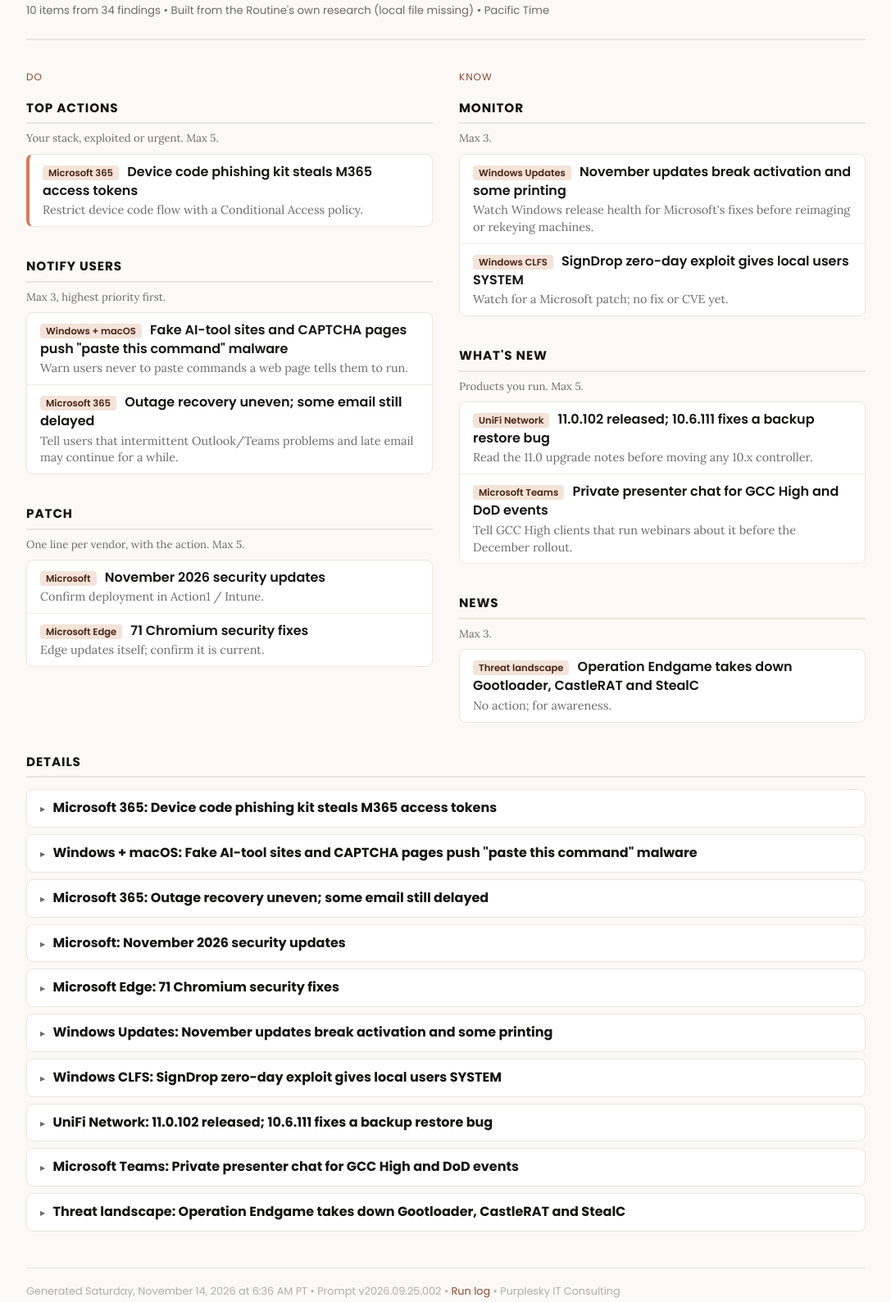
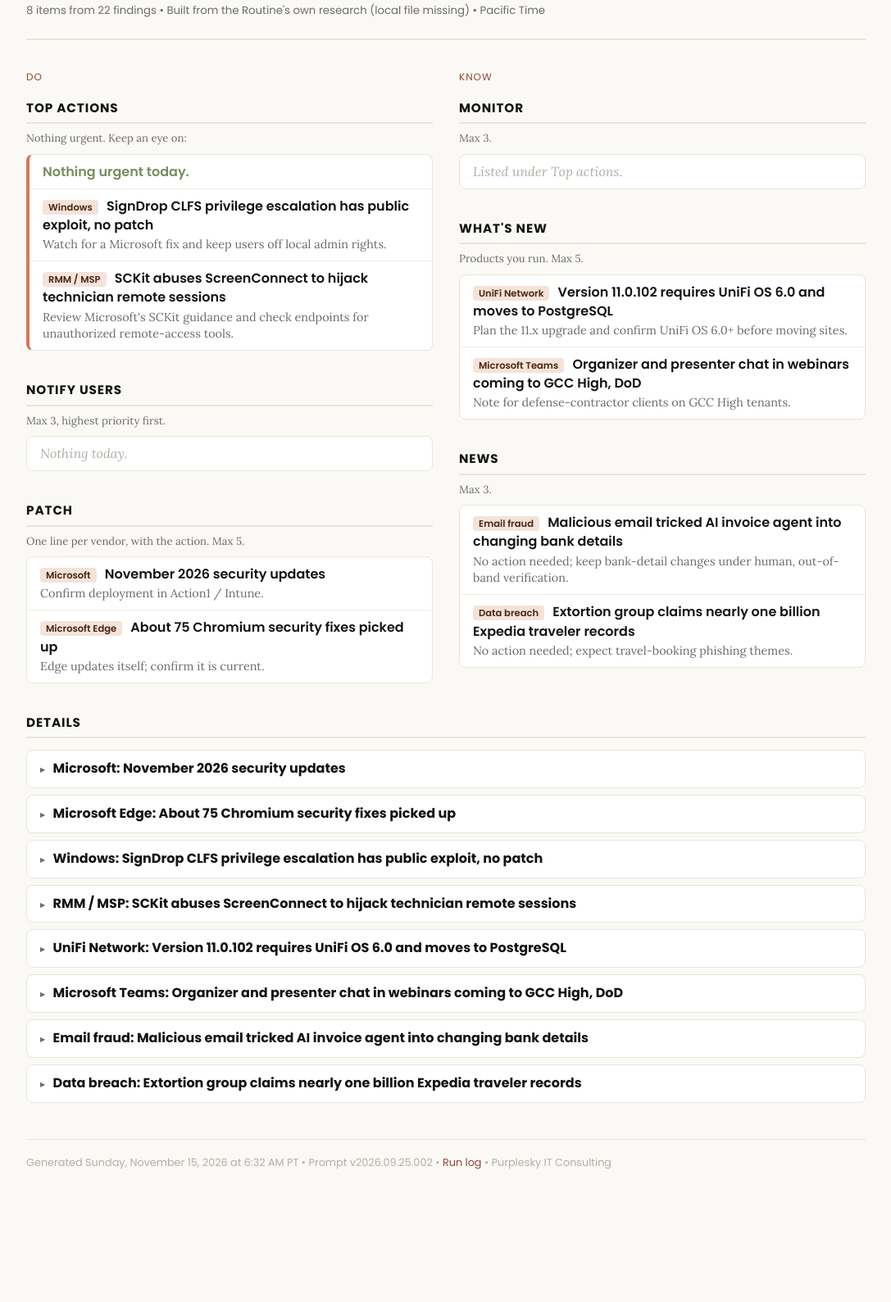
Before and after one commit to lcoppenr/PurpSkyPublic, a plain HTML site: page News/index.html in a window 1280 px wide. Shown: the part 107-1696 px from the top of the page at 82% size, without its empty margins (96-1183 px from the left). After the commit the page ends 1575 px from the top, so only its background shows below. Drawn offline with Linux system fonts and the light colour scheme.

Commit message:
briefing: 2026-11-15

```diff
--- a/News/index.html
+++ b/News/index.html
@@ -4,7 +4,7 @@
 <meta charset="UTF-8">
 <meta name="viewport" content="width=device-width, initial-scale=1.0">
 <meta name="robots" content="noindex, nofollow, noarchive">
-<title>Morning Briefing -- Saturday, November 14, 2026</title>
+<title>Morning Briefing -- Sunday, November 15, 2026</title>
 <link rel="preconnect" href="https://fonts.googleapis.com">
 <link rel="preconnect" href="https://fonts.gstatic.com" crossorigin>
 <link href="https://fonts.googleapis.com/css2?family=Poppins:wght@400;600;700&family=Lora:ital,wght@0,400;0,600;1,400&display=swap" rel="stylesheet">
@@ -14,40 +14,38 @@
 <main class="briefing-content">
 
 <div class="page-header">
-  <h1>Morning Briefing -- Saturday, November 14, 2026</h1>
-  <p class="page-meta">10 items from 34 findings &bull; Built from the Routine's own research (local file missing) &bull; Pacific Time</p>
+  <h1>Morning Briefing -- Sunday, November 15, 2026</h1>
+  <p class="page-meta">8 items from 22 findings &bull; Built from the Routine's own research (local file missing) &bull; Pacific Time</p>
 </div>
 
 <div class="brief-cols">
   <div class="brief-col">
     <p class="brief-coltitle">Do</p>
-    <div class="brief-sec"><h2>Top actions</h2><p class="brief-rule">Your stack, exploited or urgent. Max 5.</p><ul class="brief-lines"><li><span class="brief-tag">Microsoft 365</span> <a href="#item-1" class="brief-hl">Device code phishing kit steals M365 access tokens</a> <span class="brief-act">Restrict device code flow with a Conditional Access policy.</span></li></ul></div>
-    <div class="brief-sec"><h2>Notify users</h2><p class="brief-rule">Max 3, highest priority first.</p><ul class="brief-lines"><li><span class="brief-tag">Windows + macOS</span> <a href="#item-2" class="brief-hl">Fake AI-tool sites and CAPTCHA pages push "paste this command" malware</a> <span class="brief-act">Warn users never to paste commands a web page tells them to run.</span></li><li><span class="brief-tag">Microsoft 365</span> <a href="#item-3" class="brief-hl">Outage recovery uneven; some email still delayed</a> <span class="brief-act">Tell users that intermittent Outlook/Teams problems and late email may continue for a while.</span></li></ul></div>
-    <div class="brief-sec"><h2>Patch</h2><p class="brief-rule">One line per vendor, with the action. Max 5.</p><ul class="brief-lines"><li><span class="brief-tag">Microsoft</span> <a href="#item-4" class="brief-hl">November 2026 security updates</a> <span class="brief-act">Confirm deployment in Action1 / Intune.</span></li><li><span class="brief-tag">Microsoft Edge</span> <a href="#item-5" class="brief-hl">71 Chromium security fixes</a> <span class="brief-act">Edge updates itself; confirm it is current.</span></li></ul></div>
+    <div class="brief-sec"><h2>Top actions</h2><p class="brief-rule">Nothing urgent. Keep an eye on:</p><ul class="brief-lines"><li><span class="brief-quiet">Nothing urgent today.</span></li><li><span class="brief-tag">Windows</span> <a href="#item-3" class="brief-hl">SignDrop CLFS privilege escalation has public exploit, no patch</a> <span class="brief-act">Watch for a Microsoft fix and keep users off local admin rights.</span></li><li><span class="brief-tag">RMM / MSP</span> <a href="#item-4" class="brief-hl">SCKit abuses ScreenConnect to hijack technician remote sessions</a> <span class="brief-act">Review Microsoft's SCKit guidance and check endpoints for unauthorized remote-access tools.</span></li></ul></div>
+    <div class="brief-sec"><h2>Notify users</h2><p class="brief-rule">Max 3, highest priority first.</p><ul class="brief-lines"><li class="brief-empty">Nothing today.</li></ul></div>
+    <div class="brief-sec"><h2>Patch</h2><p class="brief-rule">One line per vendor, with the action. Max 5.</p><ul class="brief-lines"><li><span class="brief-tag">Microsoft</span> <a href="#item-1" class="brief-hl">November 2026 security updates</a> <span class="brief-act">Confirm deployment in Action1 / Intune.</span></li><li><span class="brief-tag">Microsoft Edge</span> <a href="#item-2" class="brief-hl">About 75 Chromium security fixes picked up</a> <span class="brief-act">Edge updates itself; confirm it is current.</span></li></ul></div>
   </div>
   <div class="brief-col">
     <p class="brief-coltitle">Know</p>
-    <div class="brief-sec"><h2>Monitor</h2><p class="brief-rule">Max 3.</p><ul class="brief-lines"><li><span class="brief-tag">Windows Updates</span> <a href="#item-6" class="brief-hl">November updates break activation and some printing</a> <span class="brief-act">Watch Windows release health for Microsoft's fixes before reimaging or rekeying machines.</span></li><li><span class="brief-tag">Windows CLFS</span> <a href="#item-7" class="brief-hl">SignDrop zero-day exploit gives local users SYSTEM</a> <span class="brief-act">Watch for a Microsoft patch; no fix or CVE yet.</span></li></ul></div>
-    <div class="brief-sec"><h2>What's New</h2><p class="brief-rule">Products you run. Max 5.</p><ul class="brief-lines"><li><span class="brief-tag">UniFi Network</span> <a href="#item-8" class="brief-hl">11.0.102 released; 10.6.111 fixes a backup restore bug</a> <span class="brief-act">Read the 11.0 upgrade notes before moving any 10.x controller.</span></li><li><span class="brief-tag">Microsoft Teams</span> <a href="#item-9" class="brief-hl">Private presenter chat for GCC High and DoD events</a> <span class="brief-act">Tell GCC High clients that run webinars about it before the December rollout.</span></li></ul></div>
-    <div class="brief-sec"><h2>News</h2><p class="brief-rule">Max 3.</p><ul class="brief-lines"><li><span class="brief-tag">Threat landscape</span> <a href="#item-10" class="brief-hl">Operation Endgame takes down Gootloader, CastleRAT and StealC</a> <span class="brief-act">No action; for awareness.</span></li></ul></div>
+    <div class="brief-sec"><h2>Monitor</h2><p class="brief-rule">Max 3.</p><ul class="brief-lines"><li class="brief-empty">Listed under Top actions.</li></ul></div>
+    <div class="brief-sec"><h2>What's New</h2><p class="brief-rule">Products you run. Max 5.</p><ul class="brief-lines"><li><span class="brief-tag">UniFi Network</span> <a href="#item-5" class="brief-hl">Version 11.0.102 requires UniFi OS 6.0 and moves to PostgreSQL</a> <span class="brief-act">Plan the 11.x upgrade and confirm UniFi OS 6.0+ before moving sites.</span></li><li><span class="brief-tag">Microsoft Teams</span> <a href="#item-6" class="brief-hl">Organizer and presenter chat in webinars coming to GCC High, DoD</a> <span class="brief-act">Note for defense-contractor clients on GCC High tenants.</span></li></ul></div>
+    <div class="brief-sec"><h2>News</h2><p class="brief-rule">Max 3.</p><ul class="brief-lines"><li><span class="brief-tag">Email fraud</span> <a href="#item-7" class="brief-hl">Malicious email tricked AI invoice agent into changing bank details</a> <span class="brief-act">No action needed; keep bank-detail changes under human, out-of-band verification.</span></li><li><span class="brief-tag">Data breach</span> <a href="#item-8" class="brief-hl">Extortion group claims nearly one billion Expedia traveler records</a> <span class="brief-act">No action needed; expect travel-booking phishing themes.</span></li></ul></div>
   </div>
 </div>
 
 <div class="section-details">
   <h2>Details</h2>
-  <details class="item" id="item-1"><summary class="item-header"><span class="item-title">Microsoft 365: Device code phishing kit steals M365 access tokens</span></summary><div class="item-body"><p>KnowBe4 analyzed a kit that starts a Microsoft device code authorization in advance and sends victims through a fake verification page to a genuine Microsoft sign-in. Approving it gives the attacker access and refresh tokens, which open Graph data such as email and files. KnowBe4 also recommends watching sign-ins for device code requests from the Microsoft Authentication Broker client ID and keeping AiTM detections active.</p><p><a href="https://blog.knowbe4.com/the-hidden-relay-inside-a-device-code-phishing-kit-that-never-shows-the-code" target="_blank" class="src">Source 1 &rarr;</a></p></div></details>
-  <details class="item" id="item-2"><summary class="item-header"><span class="item-title">Windows + macOS: Fake AI-tool sites and CAPTCHA pages push "paste this command" malware</span></summary><div class="item-body"><p>Researchers found 186 lookalike domains posing as AI tools that send users to ClickFix-style lures, browser-hijacking malware and malicious extensions; the campaign is active. A separate active campaign shows Mac users a fake CAPTCHA asking them to paste a command into Terminal, which installs the DownTheDRAIN infostealer. Both depend on the user running the command, so there is no patch.</p><p><a href="https://thehackernews.com/2026/11/186-fake-ai-domains-redirect-users-to.html" target="_blank" class="src">Source 1 &rarr;</a> &bull; <a href="https://isc.sans.edu/diary/rss/33518" target="_blank" class="src">Source 2 &rarr;</a></p></div></details>
-  <details class="item" id="item-3"><summary class="item-header"><span class="item-title">Microsoft 365: Outage recovery uneven; some email still delayed</span></summary><div class="item-body"><p>Microsoft incident MO1550821 began November 12 and left customers unable to reach Exchange Online, Teams, SharePoint Online, M365 Copilot and Defender XDR; Microsoft reports no sign of malicious activity. As of November 13 mail queues were close to normal and Microsoft had extended the email timeout window to 48 hours, but some users still saw intermittent access problems and delayed email. MSPs report recovery is uneven across tenants, and the outage also broke OpenAI and Anthropic connectors to M365.</p><p><a href="https://www.bleepingcomputer.com/news/microsoft/massive-microsoft-365-outage-disrupts-outlook-teams-copilot-worldwide/" target="_blank" class="src">Source 1 &rarr;</a> &bull; <a href="https://www.channele2e.com/news/microsoft-365-recovery-progresses-but-msps-face-an-uneven-return-to-service" target="_blank" class="src">Source 2 &rarr;</a></p></div></details>
-  <details class="item" id="item-4"><summary class="item-header"><span class="item-title">Microsoft: November 2026 security updates</span></summary><div class="item-body"><p>Microsoft added Microsoft Office to the update tables for several November CVEs, including a Windows Codecs Library remote code execution flaw (CVE-2026-113749), Graphics Kernel elevation-of-privilege bugs and an NTLM spoofing flaw (CVE-2026-121680). Windows updates also fix a Brotli decoder buffer overflow (CVE-2026-111497). The feeds give no exploitation status.</p><p><a href="https://msrc.microsoft.com/update-guide/vulnerability/CVE-2026-113749" target="_blank" class="src">Source 1 &rarr;</a> &bull; <a href="https://msrc.microsoft.com/update-guide/vulnerability/CVE-2026-111497" target="_blank" class="src">Source 2 &rarr;</a></p></div></details>
-  <details class="item" id="item-5"><summary class="item-header"><span class="item-title">Microsoft Edge: 71 Chromium security fixes</span></summary><div class="item-body"><p>MSRC ingested 71 Chromium CVEs (CVE-2026-125342 through CVE-2026-126922) for Edge, including use-after-free, type confusion and out-of-bounds write bugs. The fixes ship through Edge updates. The feed gives no exploitation status.</p><p><a href="https://msrc.microsoft.com/update-guide" target="_blank" class="src">Source 1 &rarr;</a></p></div></details>
-  <details class="item" id="item-6"><summary class="item-header"><span class="item-title">Windows Updates: November updates break activation and some printing</span></summary><div class="item-body"><p>After the November updates, activation, KMS configuration and product-key commands fail with error 0x80041008 on Windows 10/11 and Server 2019/2022/2025; machines already activated stay activated, and Microsoft says a fix is coming "over the coming days". Separately, printing can fail for documents containing zero-size images (hidden watermarks or layout images), most often Word documents printed through GDI (tracked as WI1549472). Neither issue has a published workaround.</p><p><a href="https://www.bleepingcomputer.com/news/microsoft/microsoft-confirms-windows-activation-failures-after-november-updates/" target="_blank" class="src">Source 1 &rarr;</a> &bull; <a href="https://www.bleepingcomputer.com/news/microsoft/microsoft-says-november-security-updates-cause-printing-issues/" target="_blank" class="src">Source 2 &rarr;</a></p></div></details>
-  <details class="item" id="item-7"><summary class="item-header"><span class="item-title">Windows CLFS: SignDrop zero-day exploit gives local users SYSTEM</span></summary><div class="item-body"><p>A researcher released public proof-of-concept code that abuses the CLFS authentication feature to escalate a local user to SYSTEM, and reports say it can also bypass Windows Defender protections. It was tested on Windows 11 26H2, and 25H2/26H1 and Server 2025 with CLFS authentication are in scope. No in-the-wild attacks have been reported, and it is not in CISA KEV.</p><p><a href="https://thehackernews.com/2026/11/new-signdrop-zero-day-exploit-turns.html" target="_blank" class="src">Source 1 &rarr;</a> &bull; <a href="https://www.bleepingcomputer.com/news/security/new-windows-signdrop-zero-day-gives-hackers-system-privileges/" target="_blank" class="src">Source 2 &rarr;</a></p></div></details>
-  <details class="item" id="item-8"><summary class="item-header"><span class="item-title">UniFi Network: 11.0.102 released; 10.6.111 fixes a backup restore bug</span></summary><div class="item-body"><p>UniFi Network Application 11.0.102 is a new major version that requires UniFi OS 6.0 or newer, and upgrades from 10.x include a PostgreSQL-related change. 10.6.111 is a bug-fix release that fixes restoring backups from 9.0.120 and 9.0.122. Ubiquiti now recommends moving self-hosted deployments to UniFi OS Server.</p><p><a href="https://community.ui.com/releases/UniFi-Network-Application-11-0-102/15b502c5-5ac6-4c96-8692-1f3616e46121" target="_blank" class="src">Source 1 &rarr;</a> &bull; <a href="https://community.ui.com/releases/UniFi-Network-Application-10-6-111/9559b5b4-7939-4f22-8c58-934c7ed624ef" target="_blank" class="src">Source 2 &rarr;</a></p></div></details>
-  <details class="item" id="item-9"><summary class="item-header"><span class="item-title">Microsoft Teams: Private presenter chat for GCC High and DoD events</span></summary><div class="item-body"><p>In GCC High and DoD tenants, organizers, co-organizers and presenters of structured meetings and webinars get a private chat, separate from attendees, before, during and after the event. Roadmap item 580452 lists general availability for December 2026.</p><p><a href="https://www.microsoft.com/microsoft-365/roadmap?id=580452" target="_blank" class="src">Source 1 &rarr;</a></p></div></details>
-  <details class="item" id="item-10"><summary class="item-header"><span class="item-title">Threat landscape: Operation Endgame takes down Gootloader, CastleRAT and StealC</span></summary><div class="item-body"><p>Europol and partners in nine countries seized hundreds of servers and domains used by Gootloader, CastleRAT and StealC, which are used for initial access, credential theft and ransomware staging. Reports cite about 25,000 Gootloader infections and 6.4 million stolen logins seized.</p><p><a href="https://www.bleepingcomputer.com/news/security/police-dismantles-gootloader-castlerat-stealc-malware-infrastructure/" target="_blank" class="src">Source 1 &rarr;</a></p></div></details>
+  <details class="item" id="item-1"><summary class="item-header"><span class="item-title">Microsoft: November 2026 security updates</span></summary><div class="item-body"><p>Microsoft's update guide added or revised entries for remote code execution flaws in Remote Desktop Services (CVE-2026-108401), Windows SMB (CVE-2026-119988) and the Windows Codecs Library (CVE-2026-113749). The same batch covers an NTLM spoofing flaw (CVE-2026-121680) and elevation-of-privilege bugs in Print Spooler, the Windows Kernel, the Kernel Transaction Manager, the Remote Access API, ICS and the Graphics Kernel. The feed gives no exploitation status.</p><p><a href="https://msrc.microsoft.com/update-guide/vulnerability/CVE-2026-108401" target="_blank" class="src">Source 1 &rarr;</a></p></div></details>
+  <details class="item" id="item-2"><summary class="item-header"><span class="item-title">Microsoft Edge: About 75 Chromium security fixes picked up</span></summary><div class="item-body"><p>Microsoft ingested about 75 Chromium CVEs (CVE-2026-125342 through CVE-2026-126922) that affect Edge. They include use-after-free, type confusion and out-of-bounds read/write bugs. The feed gives no exploitation status.</p><p><a href="https://msrc.microsoft.com/update-guide" target="_blank" class="src">Source 1 &rarr;</a></p></div></details>
+  <details class="item" id="item-3"><summary class="item-header"><span class="item-title">Windows: SignDrop CLFS privilege escalation has public exploit, no patch</span></summary><div class="item-body"><p>A public proof-of-concept released November 10 lets a standard user reach SYSTEM by abusing the CLFS log-file signing feature. It has no CVE and no Microsoft patch, and the November Patch Tuesday did not fix it. Reports do not confirm exploitation in the wild.</p><p><a href="https://dailysecurityreview.com/resources/signdrop-windows-clfs-zero-day-exploit-published-no-patch/" target="_blank" class="src">Source 1 &rarr;</a></p></div></details>
+  <details class="item" id="item-4"><summary class="item-header"><span class="item-title">RMM / MSP: SCKit abuses ScreenConnect to hijack technician remote sessions</span></summary><div class="item-body"><p>Microsoft Threat Intelligence describes SCKit, which abuses ConnectWise ScreenConnect to deploy rogue remote-access clients and target IT technician sessions. The activity is seen in the wild against MSP and IT-support environments. The post includes the attack chain, mitigations and Defender XDR hunting queries.</p><p><a href="https://www.microsoft.com/en-us/security/blog/2026/11/13/sckit-abuses-screenconnect-deploy-remote-access-target-technician-sessions/" target="_blank" class="src">Source 1 &rarr;</a></p></div></details>
+  <details class="item" id="item-5"><summary class="item-header"><span class="item-title">UniFi Network: Version 11.0.102 requires UniFi OS 6.0 and moves to PostgreSQL</span></summary><div class="item-body"><p>Ubiquiti released UniFi Network Application 11.0.102, the first 11.x release. It requires UniFi OS 6.0 or newer, and upgrading from 10.x includes a change to a PostgreSQL database.</p><p><a href="https://community.ui.com/releases/UniFi-Network-Application-11-0-102/15b502c5-5ac6-4c96-8692-1f3616e46121" target="_blank" class="src">Source 1 &rarr;</a></p></div></details>
+  <details class="item" id="item-6"><summary class="item-header"><span class="item-title">Microsoft Teams: Organizer and presenter chat in webinars coming to GCC High, DoD</span></summary><div class="item-body"><p>The Microsoft 365 Roadmap lists private chat for organizers and presenters in structured meetings and webinars for the GCC High and DoD clouds. General availability is targeted for December 2026.</p><p><a href="https://www.microsoft.com/microsoft-365/roadmap?id=580452" target="_blank" class="src">Source 1 &rarr;</a></p></div></details>
+  <details class="item" id="item-7"><summary class="item-header"><span class="item-title">Email fraud: Malicious email tricked AI invoice agent into changing bank details</span></summary><div class="item-body"><p>BleepingComputer describes an AI invoice-processing agent that a malicious email manipulated into changing a vendor's bank details. The case exposed five security gaps around AI agents that handle email-driven business processes, a new route for business email compromise and payment fraud.</p><p><a href="https://www.bleepingcomputer.com/news/security/how-one-ai-agent-exposed-five-critical-enterprise-security-gaps/" target="_blank" class="src">Source 1 &rarr;</a></p></div></details>
+  <details class="item" id="item-8"><summary class="item-header"><span class="item-title">Data breach: Extortion group claims nearly one billion Expedia traveler records</span></summary><div class="item-body"><p>The extortion group n0n claims it stole nearly one billion Expedia traveler records through a compromised third-party provider. The claim is unverified. Follow-on phishing using travel-booking themes is expected.</p><p><a href="https://securityaffairs.com/203062/cyber-crime/extortion-group-claims-theft-of-nearly-one-billion-expedia-traveler-records.html" target="_blank" class="src">Source 1 &rarr;</a></p></div></details>
 </div>
 
-<div class="footer">Generated Saturday, November 14, 2026 at 6:36 AM PT &bull; Prompt v2026.09.25.002 &bull; <a href="https://github.com/lcoppenr/GeneralInfo/blob/main/Claude/Briefings/logs/routine-2026-11-14.log" target="_blank">Run log</a> &bull; Purplesky IT Consulting</div>
+<div class="footer">Generated Sunday, November 15, 2026 at 6:32 AM PT &bull; Prompt v2026.09.25.002 &bull; <a href="https://github.com/lcoppenr/GeneralInfo/blob/main/Claude/Briefings/logs/routine-2026-11-15.log" target="_blank">Run log</a> &bull; Purplesky IT Consulting</div>
 
 </main>
 </body>
```
